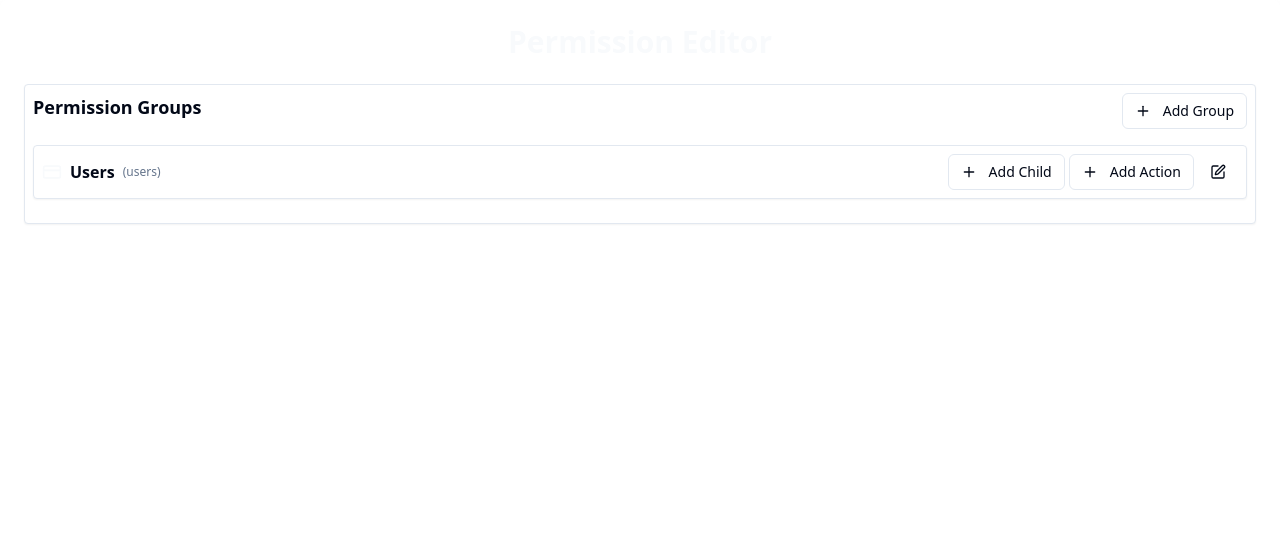
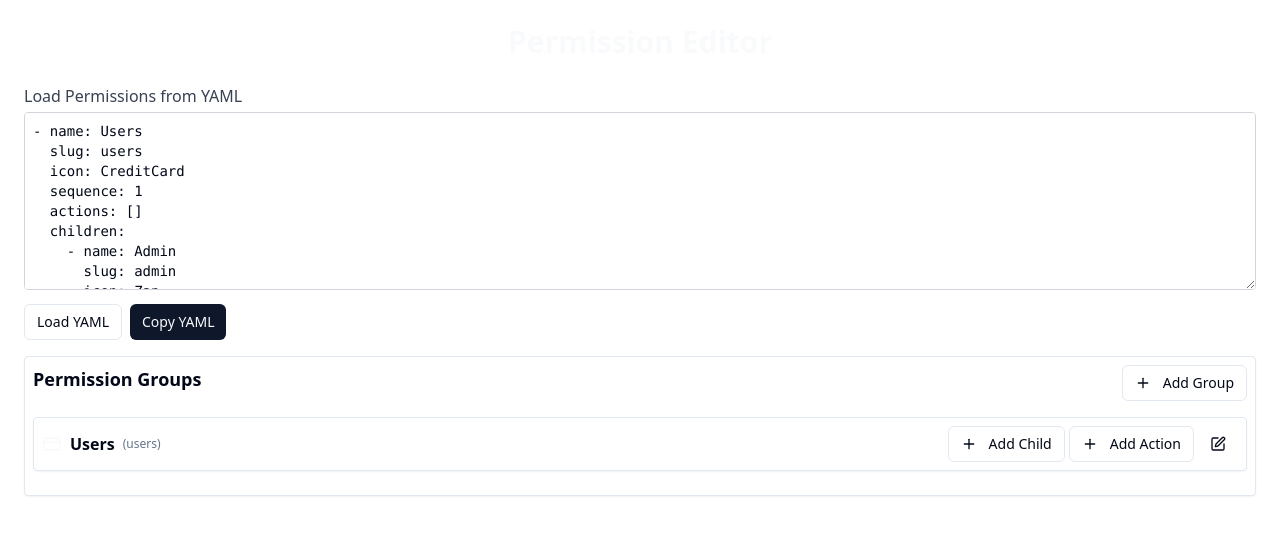
Before and after one commit to sub-rat/permission-yaml-generator, a React (Vite) app: page /permissions in a window 1280 px wide. Shown: the top 534 px of the page. Built offline with nearby package versions, Linux system fonts and the light colour scheme.

Commit message:
feat: Add load and auto-save functionality for YAML

```diff
--- a/src/components/MenuTable.tsx
+++ b/src/components/MenuTable.tsx
@@ -148,6 +148,7 @@ function EditGroupDialog({
           onClick={handleSave}
           disabled={!name.trim() || !slug.trim()}
           className="ml-2"
+          size="sm"
         >
           Save Changes
         </Button>
@@ -216,7 +217,7 @@ function AddGroupDialog({
         <Button variant="secondary" onClick={onClose}>
           Cancel
         </Button>
-        <Button onClick={handleAdd} className="ml-2">
+        <Button onClick={handleAdd} className="ml-2" size="sm">
           Add Group
         </Button>
       </DialogFooter>
@@ -299,6 +300,7 @@ function EditChildDialog({
           onClick={handleSave}
           disabled={!name.trim() || !slug.trim()}
           className="ml-2"
+          size="sm"
         >
           Save Changes
         </Button>
@@ -385,7 +387,7 @@ function AddChildDialog({
         <Button variant="secondary" onClick={onClose}>
           Cancel
         </Button>
-        <Button onClick={handleAdd} className="ml-2">
+        <Button onClick={handleAdd} className="ml-2" size="sm">
           Add Child
         </Button>
       </DialogFooter>
@@ -504,6 +506,7 @@ function EditActionDialog({
           onClick={handleSave}
           className="ml-2"
           disabled={!code.trim() || !name.trim() || selectedResources.length === 0}
+          size="sm"
         >
           Save Changes
         </Button>
@@ -625,6 +628,7 @@ function AddActionDialog({
           onClick={handleAdd}
           className="ml-2"
           disabled={!code.trim() || !name.trim() || selectedResources.length === 0}
+          size="sm"
         >
           Add Action
         </Button>
--- a/src/pages/PermissionEditor.tsx
+++ b/src/pages/PermissionEditor.tsx
@@ -1,3 +1,4 @@
+
 import React, { useState, useEffect, useCallback } from "react";
 import yaml from "js-yaml";
 import { toast } from "../hooks/use-toast";
@@ -93,6 +94,7 @@ const dummyPermissionData: PermissionNode[] = [
 const PermissionEditor = () => {
   const [apiResources, setApiResources] = useState<ApiResource[]>([]);
   const [permissions, setPermissions] = useState<PermissionNode[]>([]);
+  const [yamlInput, setYamlInput] = useState<string>("");
 
   useEffect(() => {
     const fetchApiResources = async () => {
@@ -106,9 +108,36 @@ const PermissionEditor = () => {
     const fetchPermissions = async () => {
       await new Promise((res) => setTimeout(res, 300));
       setPermissions(dummyPermissionData);
+      setYamlInput(yaml.dump(dummyPermissionData));
     };
     fetchPermissions();
   }, []);
+
+  // Auto-update YAML output when permissions change
+  useEffect(() => {
+    try {
+      const newYaml = yaml.dump(permissions);
+      setYamlInput(newYaml);
+    } catch (e) {
+      // Ignore YAML serialization errors
+    }
+  }, [permissions]);
+
+  // Load permissions from YAML input textarea
+  const onYamlLoad = () => {
+    try {
+      const parsed = yaml.load(yamlInput);
+      if (!Array.isArray(parsed)) {
+        toast({ title: "Invalid YAML", description: "The YAML should represent an array of permission nodes." });
+        return;
+      }
+      // Validate minimum required properties present?
+      setPermissions(parsed as PermissionNode[]);
+      toast({ title: "YAML Loaded", description: "Permissions loaded from YAML successfully." });
+    } catch (e) {
+      toast({ title: "Error parsing YAML", description: String(e) });
+    }
+  };
 
   const onAddGroup = (group: Partial<PermissionNode>) => {
     if (!group.name || !group.slug) {
@@ -298,6 +327,35 @@ const PermissionEditor = () => {
       <h1 className="text-3xl font-bold mb-6 text-center text-primary-foreground select-none">
         Permission Editor
       </h1>
+      <div className="mb-4">
+        <label htmlFor="yaml-input" className="block mb-1 font-medium text-gray-700">
+          Load Permissions from YAML
+        </label>
+        <textarea
+          id="yaml-input"
+          rows={8}
+          className="w-full rounded border border-gray-300 p-2 font-mono text-sm"
+          value={yamlInput}
+          onChange={(e) => setYamlInput(e.target.value)}
+          spellCheck={false}
+          placeholder="Paste YAML permissions here and click Load YAML below."
+        />
+        <div className="mt-2 flex space-x-2">
+          <Button onClick={onYamlLoad} variant="outline" size="sm">
+            Load YAML
+          </Button>
+          <Button
+            onClick={() => {
+              toast({ title: "YAML Exported", description: "Permissions YAML copied to clipboard." });
+              navigator.clipboard.writeText(yamlInput);
+            }}
+            variant="default"
+            size="sm"
+          >
+            Copy YAML
+          </Button>
+        </div>
+      </div>
       <TooltipProvider>
         <MenuTable
           permissions={permissions}
```
